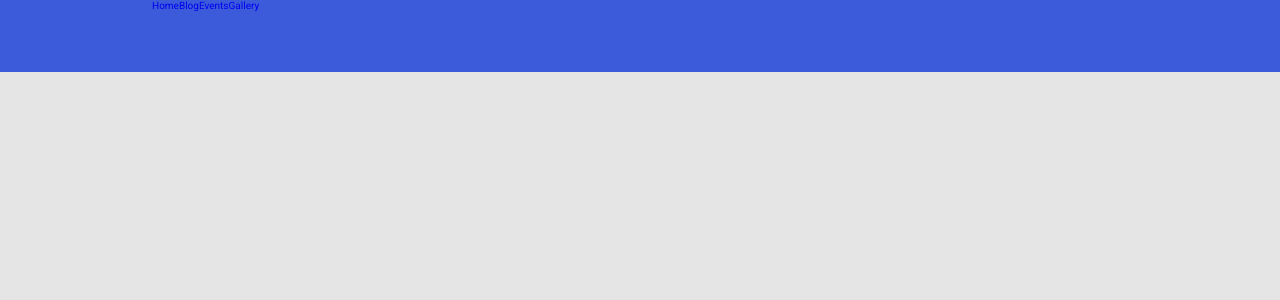
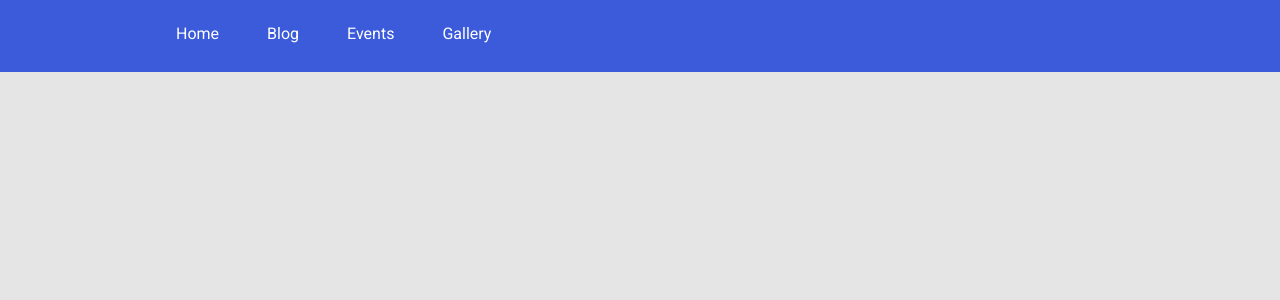
Before and after one commit to mustonentimmo/proovitoo_react, a React (Create React App) app: page / in a window 1280 px wide. Shown: the top 300 px of the page. Built offline with nearby package versions, Linux system fonts and the light colour scheme.

Commit message:
Refactor SCSS file

```diff
--- a/src/components/Navbar/Navbar.scss
+++ b/src/components/Navbar/Navbar.scss
@@ -33,8 +33,9 @@
                 left: 0;
             }
         }
+    }
 
-        &-item {
+    &__item {
         &:hover {
             background: var(--clr-violet-lighter);
         }
@@ -44,6 +45,7 @@
             justify-content: center;
             text-align: center;
         }
+    }
 
     &__link {
         display: inline-block;
@@ -52,5 +54,3 @@
         font-size: var(--fs-small);
     }
 }
-    }
-}
```
Lines whose indentation alone changed are shown as unchanged.
